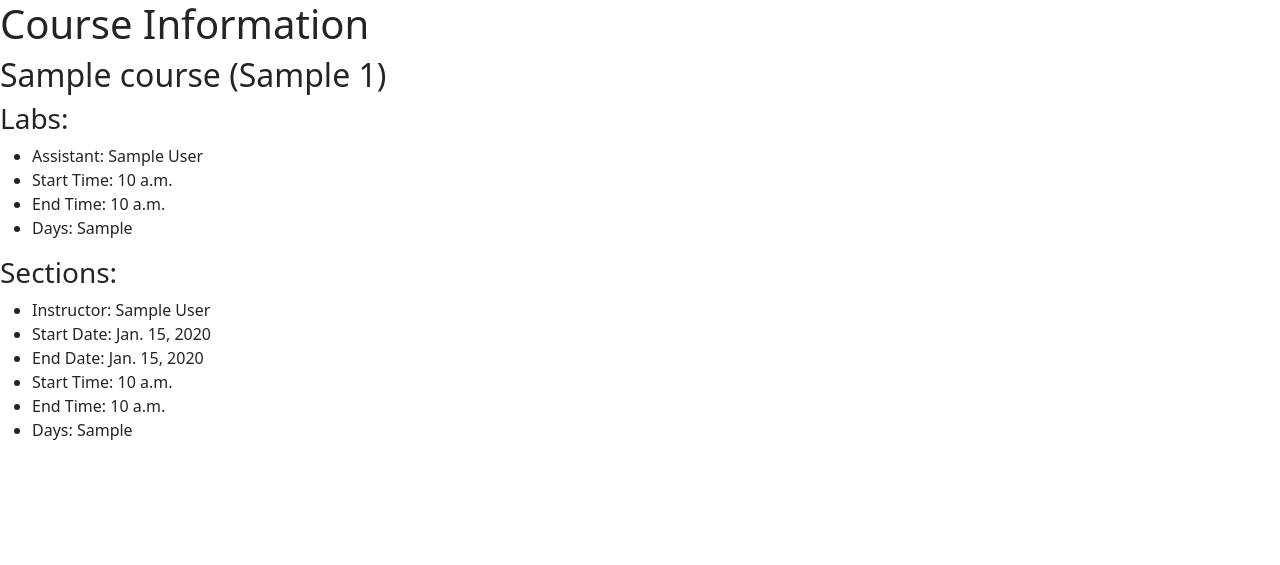
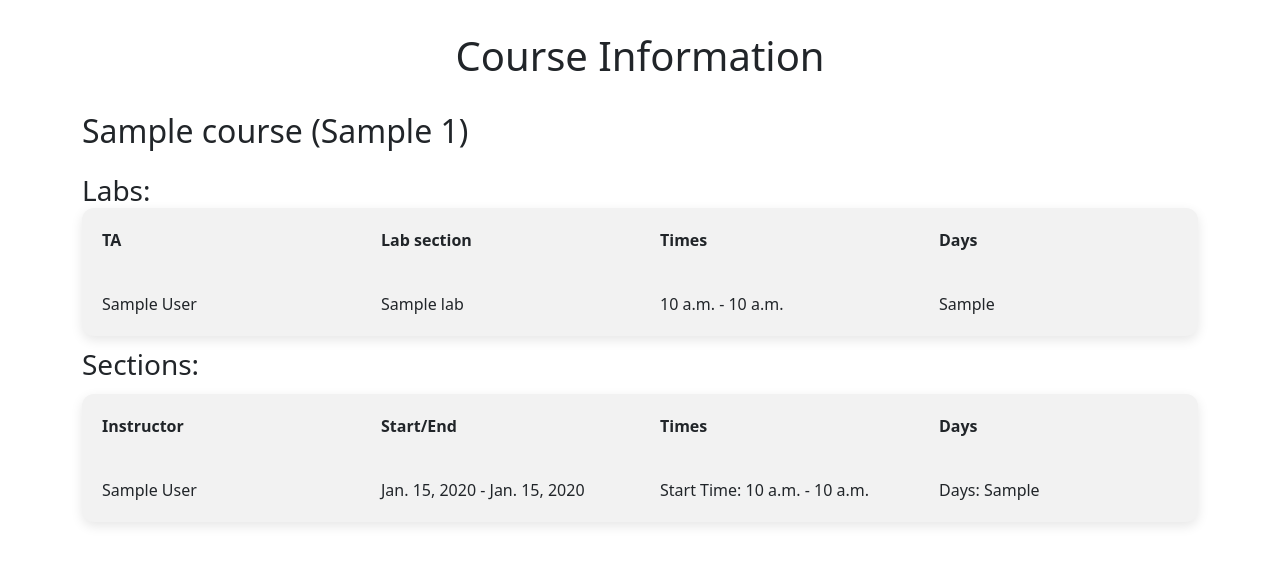
Before and after one commit to kuehnla/TurboNerds, a Django app: page /course_information/ in a window 1280 px wide. Shown: the top 565 px of the page. Run offline with Django 5.2, Linux system fonts and the light colour scheme; tables that the repository leaves empty hold one stand-in row (values such as "Sample post").

Commit message:
Styling for course information page

```diff
--- /dev/null
+++ b/TurboNerds/SchedulingApp/static/course_info.css
@@ -0,0 +1,57 @@
+@font-face {
+    font-family: "Poppins-Regular";
+    src: url("fonts/Poppins-Regular.ttf") format("truetype");
+}
+
+@font-face {
+    font-family: "Poppins-Regular";
+    src: url("fonts/Poppins-Regular.ttf") format("truetype");
+}
+
+
+.table_container {
+    padding-bottom: 32px;
+    display: flex;
+    flex-direction: column;
+    gap: 12px;
+}
+
+table {
+    table-layout: fixed;
+    width: 100%;
+    border-collapse: collapse;
+    background-color: #f2f2f2;
+    box-shadow: rgba(0, 0, 0, 0.1) 0px 4px 12px;
+    border-radius: 12px;
+}
+
+thead th:nth-child(1) {
+    width: 30%;
+}
+
+thead th:nth-child(2) {
+    width: 20%;
+}
+
+thead th:nth-child(3) {
+    width: 15%;
+}
+
+thead th:nth-child(4) {
+    width: 35%;
+}
+
+th,
+td {
+    padding: 20px;
+}
+
+h1 {
+    text-align: center;
+    padding: 32px 0px 32px 0px;
+    margin-bottom: 0;
+}
+
+h3, h2 {
+    margin-bottom: 0px;
+}
--- a/TurboNerds/SchedulingApp/templates/course/course_assignments.html
+++ b/TurboNerds/SchedulingApp/templates/course/course_assignments.html
@@ -1,39 +1,63 @@
 {% extends 'base.html' %}
 
+{% load static %}
+
 {% block content %}
+
+  {% block css %}
+    <link rel="stylesheet" href={% static 'course_info.css' %}>
+  {% endblock %}
+
   <html lang="en">
   <head>
     <meta charset="UTF-8">
     <title>Courses with Labs and Sections</title>
   </head>
   <body>
+
   <h1>Course Information</h1>
+  <div class="container">
   {% for course in courses %}
+
     <h2>{{ course.name }} ({{ course.department }} {{ course.number }})</h2>
+    <br>
     <h3>Labs:</h3>
-        <ul>
+    <div class="table_container">
+      <table>
+        <tr>
+          <th>TA</th>
+          <th>Lab section</th>
+          <th>Times</th>
+          <th>Days</th>
+        </tr>
         {% for lab in course.lab_set.all %}
-                <blockquote><li>Assistant: {{ lab.assistant.get_full_name }}</li>
-                <li>Start Time: {{ lab.start_time }}</li>
-                <li>End Time: {{ lab.end_time }}</li>
-                <li>Days: {{ lab.days }}</li>
-                </blockquote>
+          <tr>
+            <td>{{ lab.assistant.first_name }} {{ lab.assistant.last_name }}</td>
+            <td>{{ lab.lab_name }}</td>
+            <td>{{ lab.start_time }} - {{ lab.end_time }}</td>
+            <td>{{ lab.days }}</td>
+          </tr>
         {% endfor %}
+      </table>
 
-        </ul>
     <h3>Sections:</h3>
-        <ul>
+
+    <table>
+      <tr>
+        <th>Instructor</th>
+        <th>Start/End</th>
+        <th>Times</th>
+        <th>Days</th>
+      </tr>
       {% for section in course.section_set.all %}
-                <blockquote><li>Instructor: {{ section.instructor.get_full_name }}</li>
-                <li>Start Date: {{ section.start_date }}</li>
-                <li>End Date: {{ section.end_date }}</li>
-                <li>Start Time: {{ section.start_time }}</li>
-                <li>End Time: {{ section.end_time }}</li>
-                <li>Days: {{ section.days }}</li>
-                </blockquote>
+        <td>{{ section.instructor.get_full_name }}</td>
+        <td>{{ section.start_date }} - {{ section.end_date }}</td>
+        <td>Start Time: {{ section.start_time }} - {{ section.end_time }}</td>
+        <td>Days: {{ section.days }}</td>
+        </table>
       {% endfor %}
+    </div>
 
-        </ul>
-        <br/>
   {% endfor %}
+  </div>
 {% endblock %}
```
Also changed, not shown: TurboNerds/SchedulingApp/templates/home.html (+4 -9 lines). Lines whose indentation alone changed are shown as unchanged.
